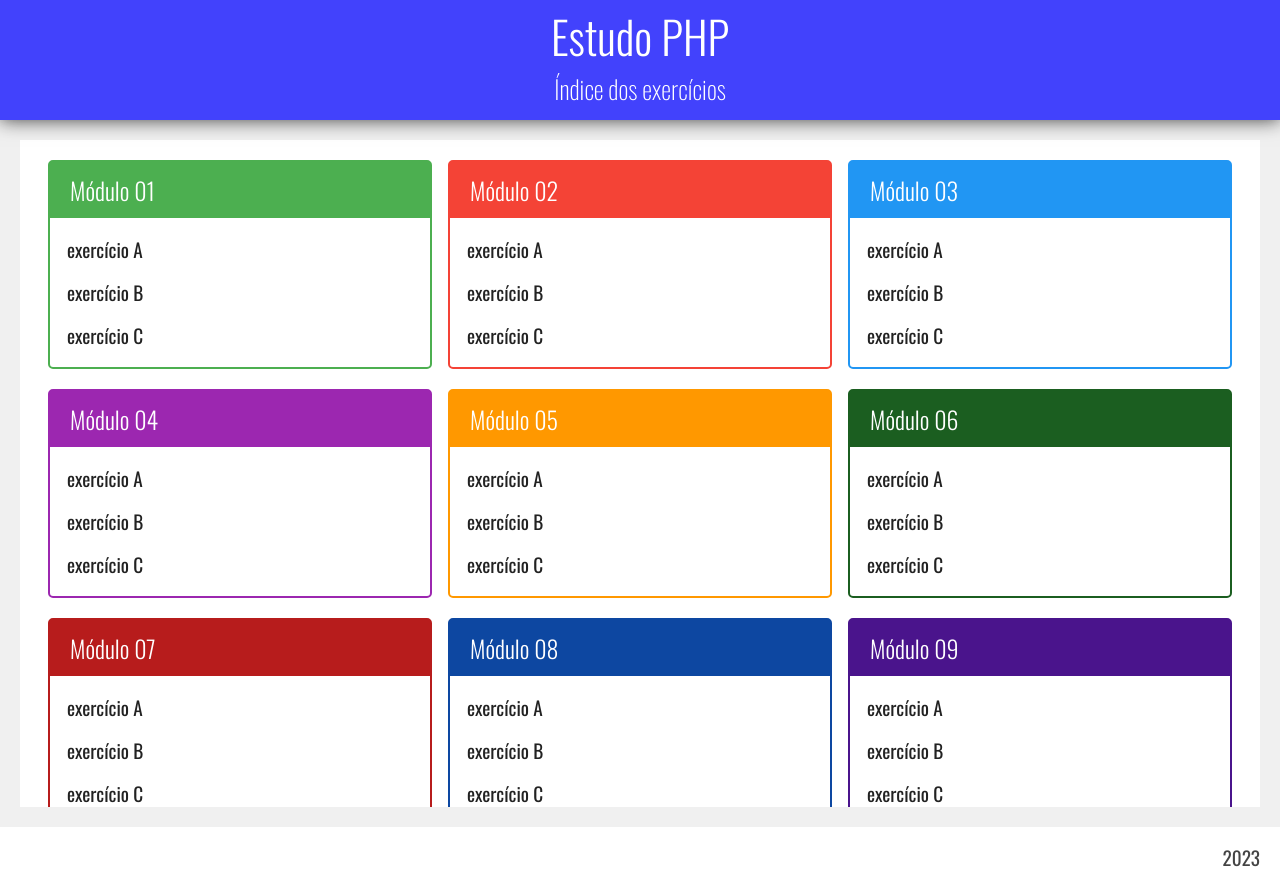
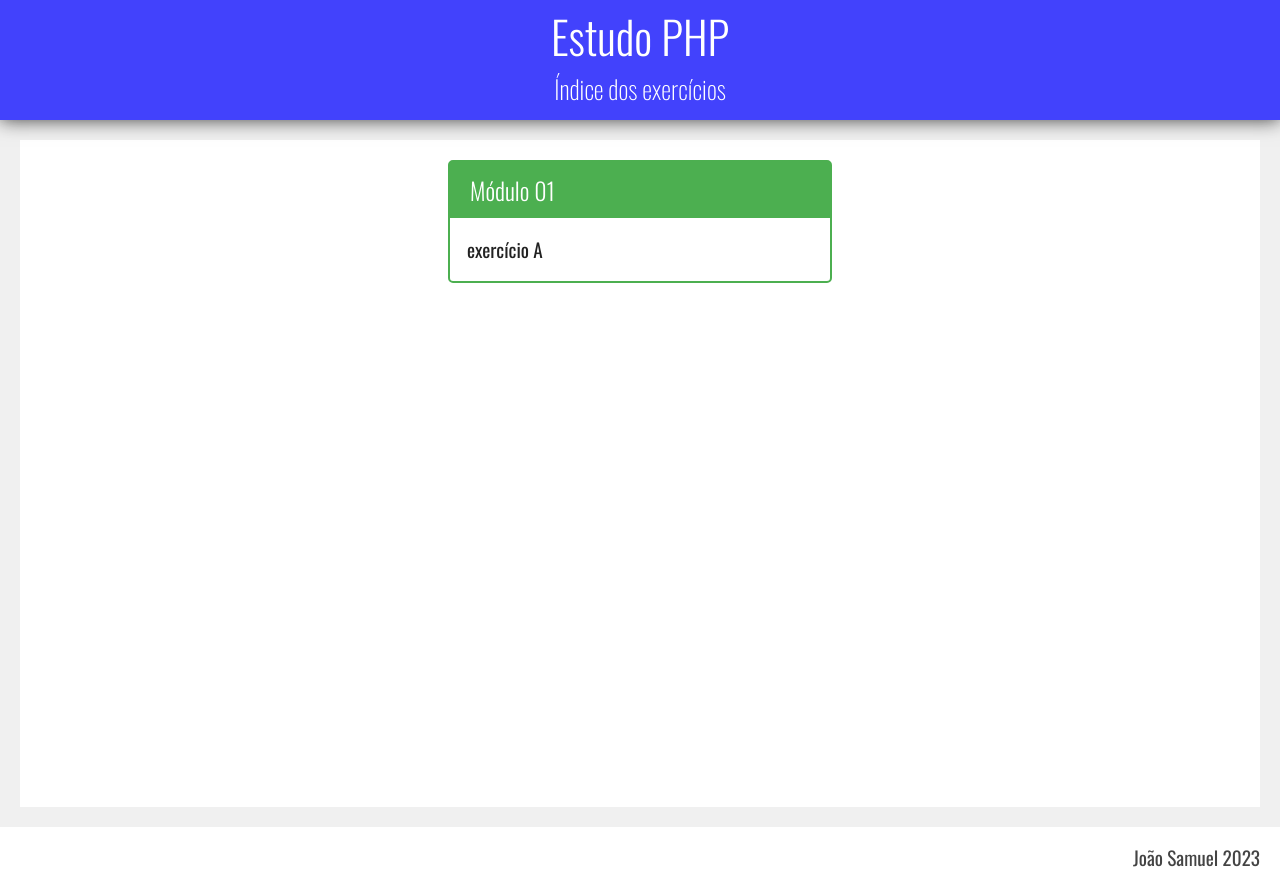
Before and after one commit to Skmuell/estudos-php-laravel, a PHP site: page / in a window 1280 px wide. Run offline with PHP 8.4, Linux system fonts and the light colour scheme.

Commit message:
Continuidade no curso

```diff
--- a/curso-php/assets/css/estilo.css
+++ b/curso-php/assets/css/estilo.css
@@ -15,7 +15,7 @@ body {
         "rodape";
 }
 
-.cabecalho{
+.cabecalho {
     grid-area: cabecalho;
     background-color:rgb(66, 66, 252);
     color:white;
--- a/curso-php/index.php
+++ b/curso-php/index.php
@@ -20,82 +20,15 @@
                 <div class="modulo verde">
                     <h3>Módulo 01</h3>
                     <ul>
-                        <li><a href="exercicio.php">exercício A <A></A></a></li>
-                        <li><a href="#">exercício B <A></A></a></li>
-                        <li><a href="#">exercício C <A></A></a></li>
+                        <li><a href="exercicio.php?dir=teste&file=teste">exercício A <A></A></a></li>
+
                     </ul>
                 </div>
-                <div class="modulo vermelho">
-                    <h3>Módulo 02 </h3>
-                    <ul>
-                        <li><a href="#">exercício A <A></A></a></li>
-                        <li><a href="#">exercício B <A></A></a></li>
-                        <li><a href="#">exercício C <A></A></a></li>
-                    </ul>
-                </div>
-                <div class="modulo azul">
-                    <h3>Módulo 03 </h3>
-                    <ul>
-                        <li><a href="#">exercício A <A></A></a></li>
-                        <li><a href="#">exercício B <A></A></a></li>
-                        <li><a href="#">exercício C <A></A></a></li>
-                    </ul>
-                </div>
-                <div class="modulo roxo">
-                    <h3>Módulo 04 </h3>
-                    <ul>
-                        <li><a href="#">exercício A <A></A></a></li>
-                        <li><a href="#">exercício B <A></A></a></li>
-                        <li><a href="#">exercício C <A></A></a></li>
-                    </ul>
-                </div>
-                <div class="modulo laranja">
-                    <h3>Módulo 05 </h3>
-                    <ul>
-                        <li><a href="#">exercício A <A></A></a></li>
-                        <li><a href="#">exercício B <A></A></a></li>
-                        <li><a href="#">exercício C <A></A></a></li>
-                    </ul>
-                </div>
-                <div class="modulo verde-escuro">
-                    <h3>Módulo 06 </h3>
-                    <ul>
-                        <li><a href="#">exercício A <A></A></a></li>
-                        <li><a href="#">exercício B <A></A></a></li>
-                        <li><a href="#">exercício C <A></A></a></li>
-                    </ul>
-                </div>
-                <div class="modulo vermelho-escuro">
-                    <h3>Módulo 07 </h3>
-                    <ul>
-                        <li><a href="#">exercício A <A></A></a></li>
-                        <li><a href="#">exercício B <A></A></a></li>
-                        <li><a href="#">exercício C <A></A></a></li>
-                    </ul>
-                </div>
-                <div class="modulo azul-escuro">
-                    <h3>Módulo 08 </h3>
-                    <ul>
-                        <li><a href="#">exercício A <A></A></a></li>
-                        <li><a href="#">exercício B <A></A></a></li>
-                        <li><a href="#">exercício C <A></A></a></li>
-                    </ul>
-                </div>
-                <div class="modulo roxo-escuro">
-                    <h3>Módulo 09 </h3>
-                    <ul>
-                        <li><a href="#">exercício A <A></A></a></li>
-                        <li><a href="#">exercício B <A></A></a></li>
-                        <li><a href="#">exercício C <A></A></a></li>
-                    </ul>
-                </div>
-
             </nav>
-
         </div>
     </main>
     <footer class="rodape">
-        <?= date('Y')?>
+       João Samuel <?= date('Y')?>
     </footer>
 
 </body>
```
Also changed, not shown: curso-php/assets/css/exercicio.css (+45 -0 lines), curso-php/exercicio.php (+15 -5 lines).
